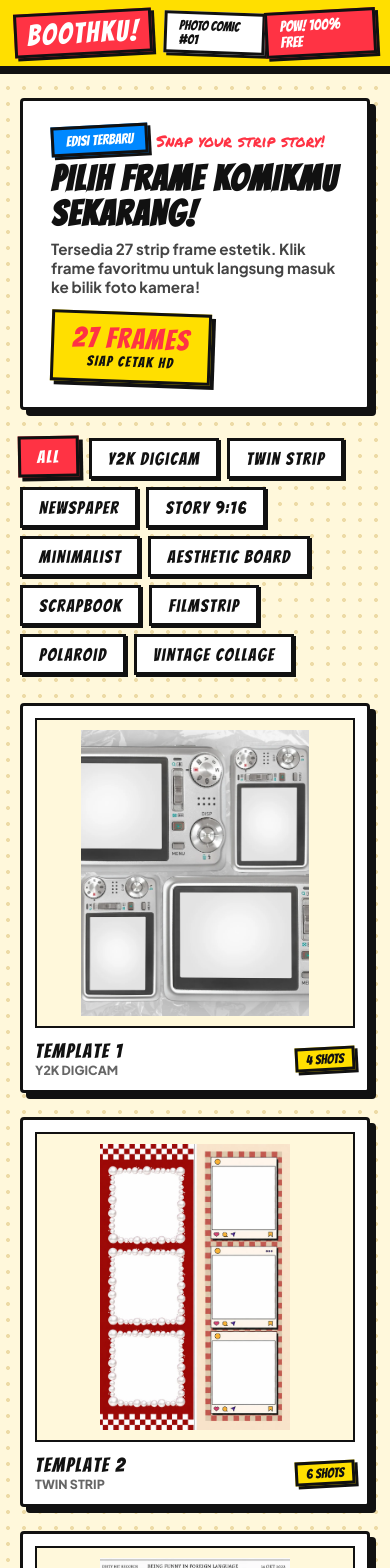
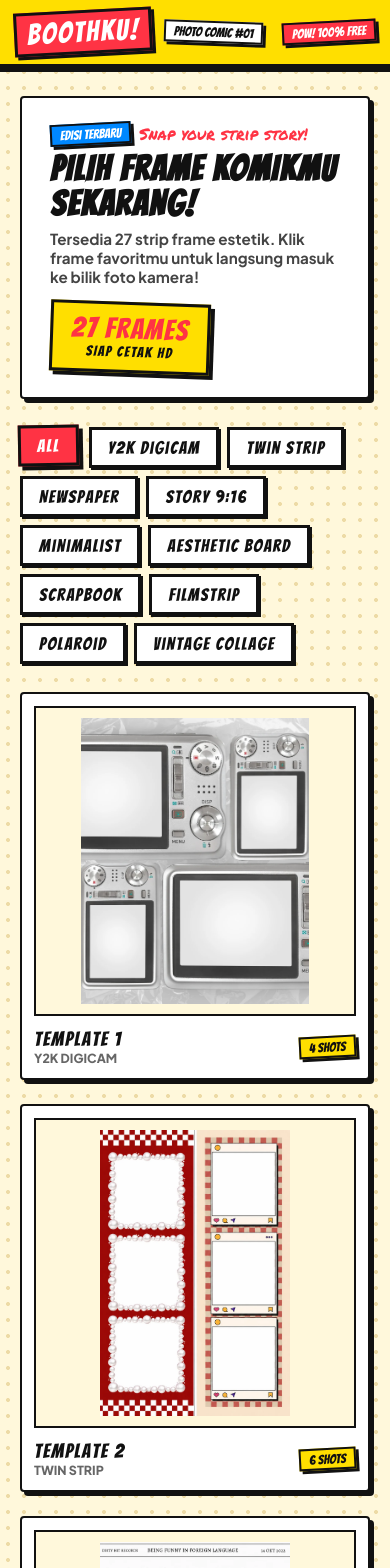
Before and after one commit to Vamzz-spectre/boothku, a Next.js app: page / in a window 390 px wide. Shown: the top 1568 px of the page. Built offline with nearby package versions, Linux system fonts and the light colour scheme.

Commit message:
fix(responsive): full cross-device mobile/tablet/desktop CSS support

```diff
--- a/src/app/globals.css
+++ b/src/app/globals.css
@@ -2,7 +2,7 @@
 
 :root {
   /* Vintage / Pop Comic Palette */
-  --comic-bg: #fff8db; /* Kertas komik kuning tua */
+  --comic-bg: #fff8db;
   --comic-panel: #ffffff;
   --comic-ink: #111111;
   --comic-yellow: #ffdf00;
@@ -11,21 +11,34 @@
   --comic-dots: #eddba6;
 }
 
-* {
+*, *::before, *::after {
   box-sizing: border-box;
   margin: 0;
   padding: 0;
 }
 
+html, body {
+  width: 100%;
+  max-width: 100vw;
+  overflow-x: hidden;
+}
+
 body {
   min-height: 100vh;
+  min-height: 100dvh;
   background-color: var(--comic-bg);
   color: var(--comic-ink);
-  font-family: 'Plus Jakarta Sans', system-ui, sans-serif;
-  /* Ben-Day Halftone Dots pattern khas komik cetak klasik */
+  font-family: 'Plus Jakarta Sans', system-ui, -apple-system, sans-serif;
   background-image: radial-gradient(var(--comic-dots) 18%, transparent 19%);
   background-size: 16px 16px;
   -webkit-font-smoothing: antialiased;
+  -webkit-text-size-adjust: 100%;
+}
+
+img, video, canvas {
+  max-width: 100%;
+  height: auto;
+  display: block;
 }
 
 .font-comic {
@@ -37,7 +50,7 @@ body {
   font-family: 'Permanent Marker', cursive, sans-serif;
 }
 
-/* Comic Panel Box (Tebal, miring dikit pas hover, bayangan hitam solid) */
+/* Comic Panel Box */
 .comic-panel {
   background: var(--comic-panel);
   border: 3.5px solid var(--comic-ink);
@@ -45,6 +58,7 @@ body {
   box-shadow: 6px 6px 0px var(--comic-ink);
   position: relative;
   transition: transform 0.15s ease, box-shadow 0.15s ease;
+  max-width: 100%;
 }
 
 .comic-panel-interactive {
@@ -55,6 +69,7 @@ body {
   cursor: pointer;
   transition: transform 0.15s ease, box-shadow 0.15s ease;
   overflow: hidden;
+  max-width: 100%;
 }
 
 .comic-panel-interactive:hover {
@@ -67,7 +82,7 @@ body {
   box-shadow: 2px 2px 0px var(--comic-ink);
 }
 
-/* Comic Buttons: Pop art action button */
+/* Comic Buttons */
 .comic-btn-red {
   display: inline-flex;
   align-items: center;
@@ -79,6 +94,7 @@ body {
   font-size: 1.35rem;
   letter-spacing: 1px;
   padding: 12px 32px;
+  min-height: 48px;
   border: 3.5px solid var(--comic-ink);
   border-radius: 6px;
   box-shadow: 5px 5px 0px var(--comic-ink);
@@ -86,6 +102,8 @@ body {
   text-decoration: none;
   transition: all 0.1s ease;
   text-transform: uppercase;
+  touch-action: manipulation;
+  user-select: none;
 }
 
 .comic-btn-red:hover {
@@ -110,11 +128,14 @@ body {
   font-size: 1.15rem;
   letter-spacing: 1px;
   padding: 8px 18px;
+  min-height: 44px;
   border: 3px solid var(--comic-ink);
   border-radius: 6px;
   box-shadow: 4px 4px 0px var(--comic-ink);
   cursor: pointer;
   transition: all 0.1s ease;
+  touch-action: manipulation;
+  user-select: none;
 }
 
 .comic-btn-yellow:hover {
@@ -138,11 +159,14 @@ body {
   font-size: 1.15rem;
   letter-spacing: 1px;
   padding: 8px 18px;
+  min-height: 44px;
   border: 3px solid var(--comic-ink);
   border-radius: 6px;
   box-shadow: 4px 4px 0px var(--comic-ink);
   cursor: pointer;
   transition: all 0.1s ease;
+  touch-action: manipulation;
+  user-select: none;
 }
 
 .comic-btn-white:hover {
@@ -150,22 +174,10 @@ body {
   box-shadow: 6px 6px 0px var(--comic-ink);
 }
 
-/* Comic Speech Bubble / Tag */
-.speech-bubble {
-  position: relative;
-  background: #ffffff;
-  border: 3px solid var(--comic-ink);
-  padding: 8px 16px;
-  font-family: 'Permanent Marker', cursive;
-  font-size: 0.95rem;
-  box-shadow: 3px 3px 0px var(--comic-ink);
-  display: inline-block;
-}
-
-/* Comic Sound Effect Sticker (POW, SNAP, BOOM) */
+/* Comic Sticker Badges */
 .comic-sticker {
   font-family: 'Bangers', sans-serif;
-  font-size: 1.3rem;
+  font-size: 1.25rem;
   background: var(--comic-yellow);
   color: var(--comic-ink);
   border: 3px solid var(--comic-ink);
@@ -176,29 +188,51 @@ body {
   text-transform: uppercase;
 }
 
-/* Range input comic style */
+/* Comic Range Sliders (Mobile-friendly touch area) */
 input[type="range"] {
   -webkit-appearance: none;
   appearance: none;
   width: 100%;
-  height: 10px;
+  height: 12px;
   background: #ffffff;
   border: 2.5px solid var(--comic-ink);
   border-radius: 0;
   outline: none;
-  margin: 10px 0;
+  margin: 12px 0;
   box-shadow: 2px 2px 0px var(--comic-ink);
+  touch-action: pan-y;
 }
 
 input[type="range"]::-webkit-slider-thumb {
   -webkit-appearance: none;
   appearance: none;
-  width: 22px;
-  height: 22px;
+  width: 26px;
+  height: 26px;
   background: var(--comic-yellow);
   border: 2.5px solid var(--comic-ink);
   box-shadow: 2px 2px 0px var(--comic-ink);
   cursor: pointer;
+}
+
+input[type="range"]::-moz-range-thumb {
+  width: 26px;
+  height: 26px;
+  background: var(--comic-yellow);
+  border: 2.5px solid var(--comic-ink);
+  box-shadow: 2px 2px 0px var(--comic-ink);
+  cursor: pointer;
+}
+
+/* Camera Viewfinder Responsive Frame */
+.comic-camera-viewport {
+  position: relative;
+  width: 100%;
+  aspect-ratio: 4/3;
+  max-height: 68vh;
+  overflow: hidden;
+  background: #000000;
+  border: 3.5px solid var(--comic-ink);
+  box-shadow: 8px 8px 0px var(--comic-ink);
 }
 
 /* Flash overlay */
@@ -220,7 +254,7 @@ input[type="range"]::-webkit-slider-thumb {
 /* Huge Comic Countdown */
 .comic-countdown {
   font-family: 'Bangers', sans-serif;
-  font-size: 10rem;
+  font-size: clamp(5.5rem, 16vw, 10rem);
   color: var(--comic-yellow);
   -webkit-text-stroke: 6px var(--comic-ink);
   text-shadow: 8px 8px 0px var(--comic-ink);
@@ -244,6 +278,7 @@ input[type="range"]::-webkit-slider-thumb {
   width: 100%;
 }
 
+/* Tablet & Mobile Screens Breakpoints */
 @media (max-width: 900px) {
   .comic-review-grid {
     grid-template-columns: 1fr !important;
@@ -252,14 +287,47 @@ input[type="range"]::-webkit-slider-thumb {
   .comic-header-responsive {
     padding: 10px 14px !important;
   }
+  .comic-camera-viewport {
+    aspect-ratio: 1/1 !important;
+    max-height: 52vh !important;
+  }
 }
 
+/* Small Smartphone Devices (< 540px) */
 @media (max-width: 540px) {
+  .comic-panel {
+    border-width: 2.5px !important;
+    box-shadow: 4px 4px 0px var(--comic-ink) !important;
+  }
+  .comic-panel-interactive {
+    border-width: 2.5px !important;
+    box-shadow: 4px 4px 0px var(--comic-ink) !important;
+  }
+  .comic-camera-viewport {
+    aspect-ratio: 3/4 !important;
+    max-height: 50vh !important;
+    border-width: 2.5px !important;
+    box-shadow: 4px 4px 0px var(--comic-ink) !important;
+  }
   .comic-btn-red {
     font-size: 1.25rem !important;
-    padding: 12px 24px !important;
+    padding: 12px 20px !important;
+    border-width: 2.5px !important;
+    box-shadow: 3px 3px 0px var(--comic-ink) !important;
+  }
+  .comic-btn-yellow, .comic-btn-white {
+    font-size: 1rem !important;
+    padding: 6px 12px !important;
+    border-width: 2.5px !important;
+    box-shadow: 3px 3px 0px var(--comic-ink) !important;
+  }
+  .comic-sticker {
+    font-size: 0.82rem !important;
+    padding: 2px 8px !important;
+    border-width: 2px !important;
   }
   .comic-countdown {
-    font-size: 6.5rem !important;
+    -webkit-text-stroke: 4px var(--comic-ink) !important;
+    text-shadow: 4px 4px 0px var(--comic-ink) !important;
   }
 }
--- a/src/app/page.tsx
+++ b/src/app/page.tsx
@@ -446,17 +446,7 @@ export default function BoothkuPage() {
             </div>
 
             {/* Video Viewfinder with Comic Frame */}
-            <div
-              className="comic-panel"
-              style={{
-                position: "relative",
-                width: "100%",
-                aspectRatio: "4/3",
-                overflow: "hidden",
-                background: "#000000",
-                boxShadow: "8px 8px 0px var(--comic-ink)",
-              }}
-            >
+            <div className="comic-camera-viewport">
               <video
                 ref={videoRef}
                 autoPlay
```
